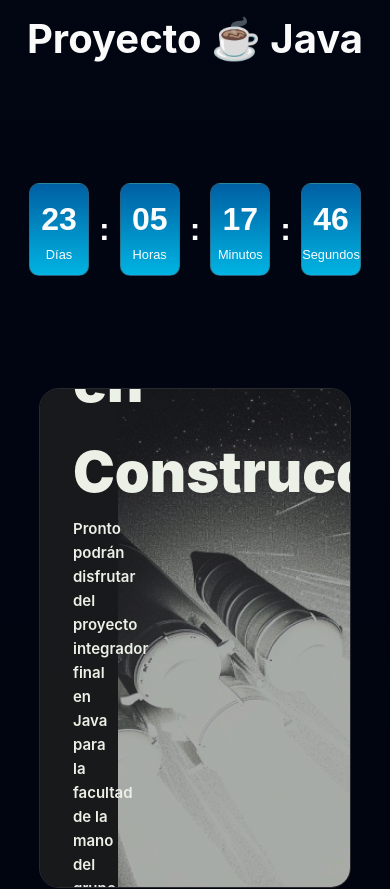
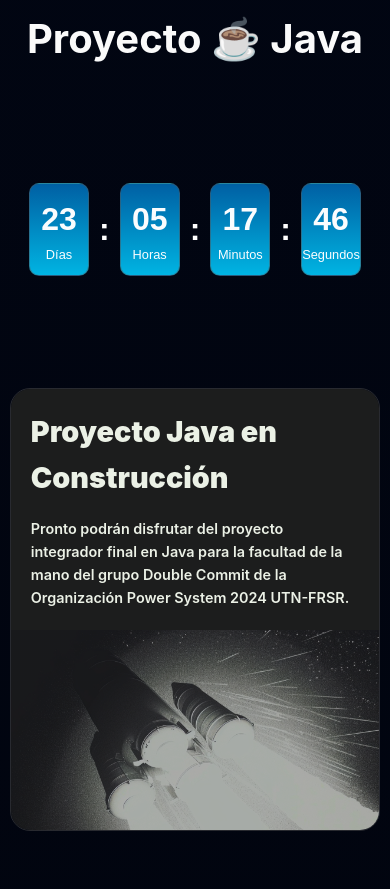
Before and after one commit to solidsnk86/double-commit, a Vue app: page / in a window 390 px wide. Shown: the part 3344-4233 px from the top of the page. Built offline with nearby package versions, Linux system fonts and the light colour scheme; no server answers; the database is empty.

Commit message:
fix: styles java card

```diff
--- a/src/components/JavaCard.vue
+++ b/src/components/JavaCard.vue
@@ -19,20 +19,23 @@
 <style lang="css" scoped>
 article {
   position: relative;
-  width: 80%;
+  width: 90%;
+  max-width: 1200px;
   height: 500px;
   display: flex;
-  justify-content: start;
+  justify-content: flex-start;
   align-items: center;
   margin: 50px auto;
   border: 1px solid var(--color-border);
   border-radius: 20px;
   overflow: hidden;
+  transition: all 0.3s ease;
 }
 
 .text-container {
   padding: 33px;
-  width: 35%;
+  width: 50%;
+  max-width: 600px;
   display: flex;
   flex-direction: column;
   justify-content: start;
@@ -43,10 +46,12 @@ article {
 h2 {
   font-size: 3.5rem;
   font-weight: 900;
+  margin-bottom: 1rem;
 }
 
 p {
   font-weight: 600;
+  font-size: 1.1rem;
 }
 
 .img-container {
@@ -66,8 +71,91 @@ p {
 
 img {
   object-fit: cover;
-  width: 75%;
+  width: 70%;
   height: 100%;
   flex-shrink: 0;
 }
+
+@media (max-width: 1024px) {
+  article {
+    height: auto;
+    min-height: 400px;
+  }
+
+  .text-container {
+    width: 60%;
+    padding: 30px;
+  }
+
+  h2 {
+    font-size: 2.8rem;
+  }
+
+  .bg-left {
+    width: 60%;
+  }
+
+  img {
+    width: 40%;
+  }
+}
+
+@media (max-width: 768px) {
+  article {
+    flex-direction: column;
+    height: auto;
+  }
+
+  .text-container {
+    width: 100%;
+    max-width: none;
+    padding: 30px;
+    background-color: rgba(35, 35, 33, 0.8);
+  }
+
+  h2 {
+    font-size: 2.2rem;
+  }
+
+  p {
+    font-size: 1rem;
+  }
+
+  .img-container {
+    position: relative;
+    height: 300px;
+  }
+
+  .bg-left {
+    display: none;
+  }
+
+  img {
+    width: 100%;
+    height: 100%;
+  }
+}
+
+@media (max-width: 480px) {
+  article {
+    width: 95%;
+    margin: 30px auto;
+  }
+
+  .text-container {
+    padding: 20px;
+  }
+
+  h2 {
+    font-size: 1.8rem;
+  }
+
+  p {
+    font-size: 0.9rem;
+  }
+
+  .img-container {
+    height: 200px;
+  }
+}
 </style>
```
